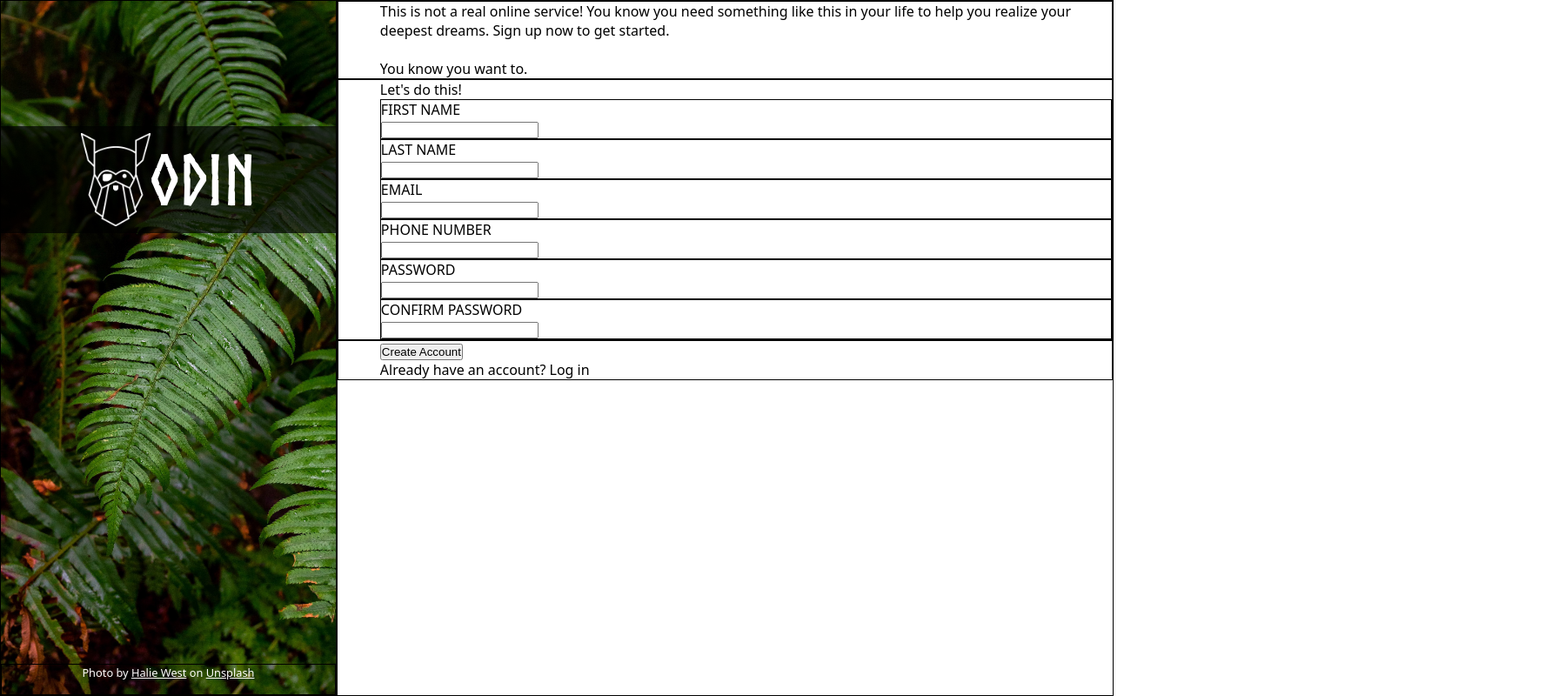
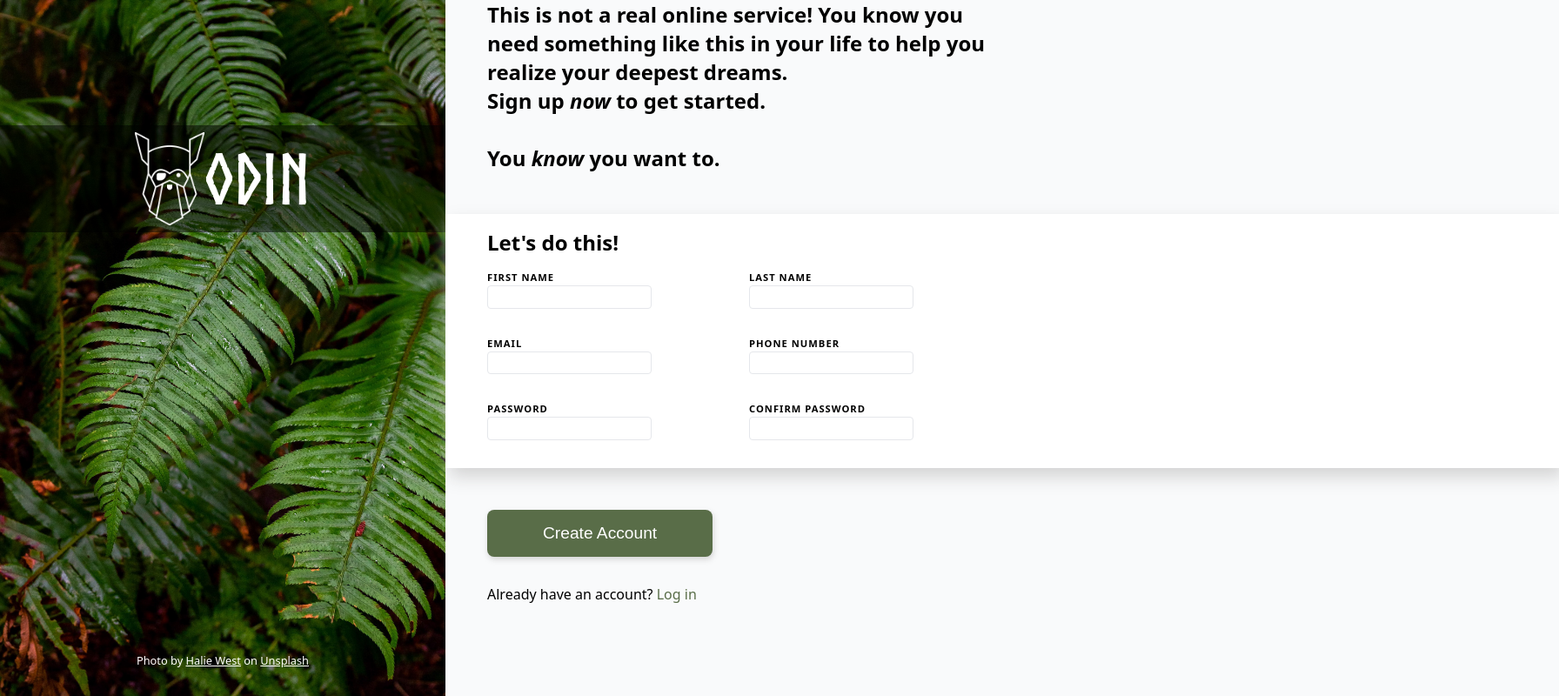
Before and after one commit to tylts/odin-sign-up-form, a plain HTML site: page index.html in a window 1280 px wide. Shown: the whole page at 87% size, 1792 px wide, since content can reach past the window. Drawn offline with Linux system fonts and the light colour scheme.

Commit message:
Added styles

```diff
--- a/index.html
+++ b/index.html
@@ -31,18 +31,22 @@
         </div>
       </div>
       <div class="form-container">
+        <div class="form-header-wrapper">
           <div class="form-header">
-          <p>
-            This is not a real online service! You know you need something like
-            this in your life to help you realize your deepest dreams. Sign up
-            now to get started.
-          </p>
+            <h2>
+              This is not a real online service! You know you need something
+              like this in your life to help you realize your deepest dreams.
+              <br />Sign up <em>now</em> to get started.
               <br />
-          <p>You know you want to.</p>
+              <br />
+              You <em>know</em> you want to.
+            </h2>
           </div>
+        </div>
+        <div class="form-wrapper">
           <div class="form">
-          <p>Let's do this!</p>
-          <form>
+            <h2>Let's do this!</h2>
+            <form class="form-input-container">
               <div>
                 <label for="fname">FIRST NAME</label
                 ><input type="text" name="first_name" id="fname" />
@@ -73,9 +77,12 @@
               </div>
             </form>
           </div>
+        </div>
+        <div class="form-submit-wrapper">
           <div class="form-submit">
-          <button>Create Account</button>
-          <p>Already have an account? Log in</p>
+            <input type="submit" value="Create Account" class="submit-btn" />
+            <p>Already have an account? <a href="#">Log in</a></p>
+          </div>
         </div>
       </div>
     </div>
--- a/style.css
+++ b/style.css
@@ -29,7 +29,7 @@ body {
 
 .hero {
   width: 40vw;
-  max-width: 50vh;
+  max-width: 65vh;
   background-image: url("leaves.jpg");
   background-size: cover;
   display: flex;
@@ -46,7 +46,7 @@ body {
   font-size: 5rem;
   justify-content: center;
   align-items: center;
-  background: rgba(0, 0, 0, 0.7);
+  background: rgba(0, 0, 0, 0.5);
 }
 
 .img-credit {
@@ -54,26 +54,48 @@ body {
   text-align: center;
   font-size: 0.8rem;
   margin-top: auto;
-  padding-bottom: 1rem;
-}
-
-.main-container div {
-  border: 1px solid black;
+  padding-bottom: 2rem;
 }
 
 .form-container {
+  display: flex;
   flex: auto;
+  max-width: 650px;
   flex-direction: column;
 }
 
+.form-header-wrapper {
+  width: 100vw;
+  flex: 2 0 0;
+  background-color: rgba(249, 250, 251);
+  display: flex;
+  flex-direction: column;
+}
+
+.form-wrapper {
+  width: 100vw;
+  flex: 1;
+  background-color: white;
+  filter: drop-shadow(5px 10px 10px lightgray);
+}
+
+.form-submit-wrapper {
+  width: 100vw;
+  flex: 3;
+  background-color: rgba(249, 250, 251);
+}
+
 .form-header {
+  max-width: 650px;
   padding-left: 3rem;
-  flex: 1 1 0;
+  margin-top: auto;
+  margin-bottom: 3rem;
 }
 
 .form {
+  max-width: 650px;
   padding-left: 3rem;
-  flex: 1 1 0;
+  padding-top: 1rem;
 }
 
 .form label {
@@ -81,6 +103,55 @@ body {
 }
 
 .form-submit {
+  padding-top: 3rem;
   padding-left: 3rem;
-  flex: 1 1 0;
+  max-width: 650px;
 }
+
+.form-submit a {
+  text-decoration: none;
+  color: #596d48;
+}
+
+.form-input-container {
+  display: grid;
+  grid-template-columns: 1fr 1fr;
+  padding-bottom: 1rem;
+}
+
+.form-input-container div {
+  margin: 1rem 1rem 1rem 0;
+}
+
+.form-input-container div label {
+  font-size: 0.7rem;
+  font-weight: 600;
+  letter-spacing: 1px;
+}
+
+.form-input-container div input {
+  border: 1px solid #e5e7eb;
+  border-radius: 4px;
+  padding: 0.3rem;
+  margin-top: 2px;
+}
+
+.form-input-container div input:focus {
+  filter: drop-shadow(1px 3px 3px lightgray);
+}
+
+.submit-btn {
+  background-color: #596d48;
+  color: white;
+  font-size: 1.2rem;
+  padding: 1rem 4rem;
+  border: none;
+  border-radius: 8px;
+  cursor: pointer;
+  filter: drop-shadow(1px 3px 3px lightgray);
+  margin-bottom: 2rem;
+}
+
+/* .main-container div {
+  border: 1px solid black;
+} */
```
Lines whose indentation alone changed are shown as unchanged.
